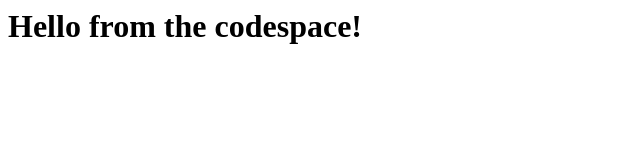
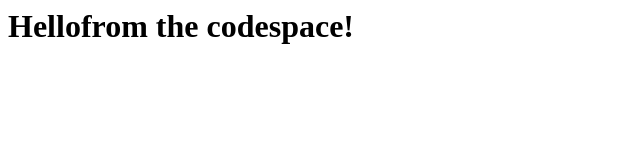
Before and after one commit to burhanuddin-anw/skills-code-with-codespaces, a plain HTML site: page index.html in a window 1280 px wide. Shown: the whole page, without its empty margins (0-640 px from the left). Drawn offline with Linux system fonts and the light colour scheme.

```diff
--- a/index.html
+++ b/index.html
@@ -1,3 +1,3 @@
 <html>
-  <h1>Hello from the codespace!</h1>
+  <h1>Hellofrom the codespace!</h1>
 </html>
```
